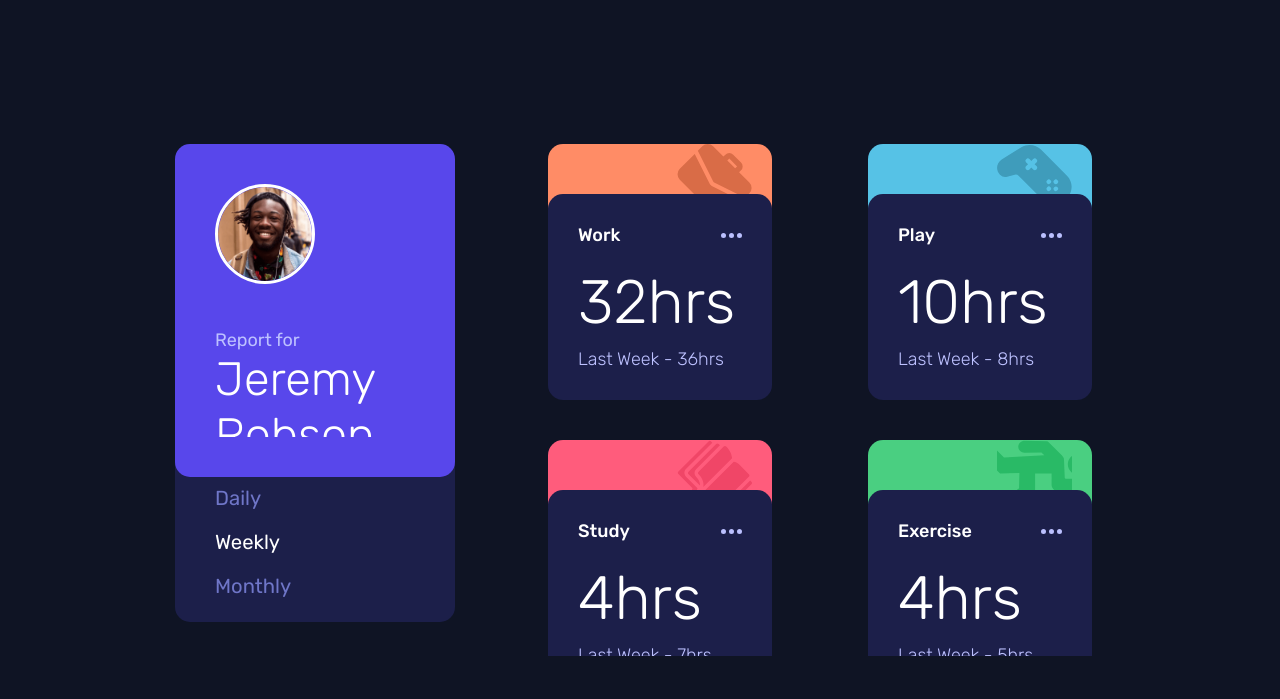
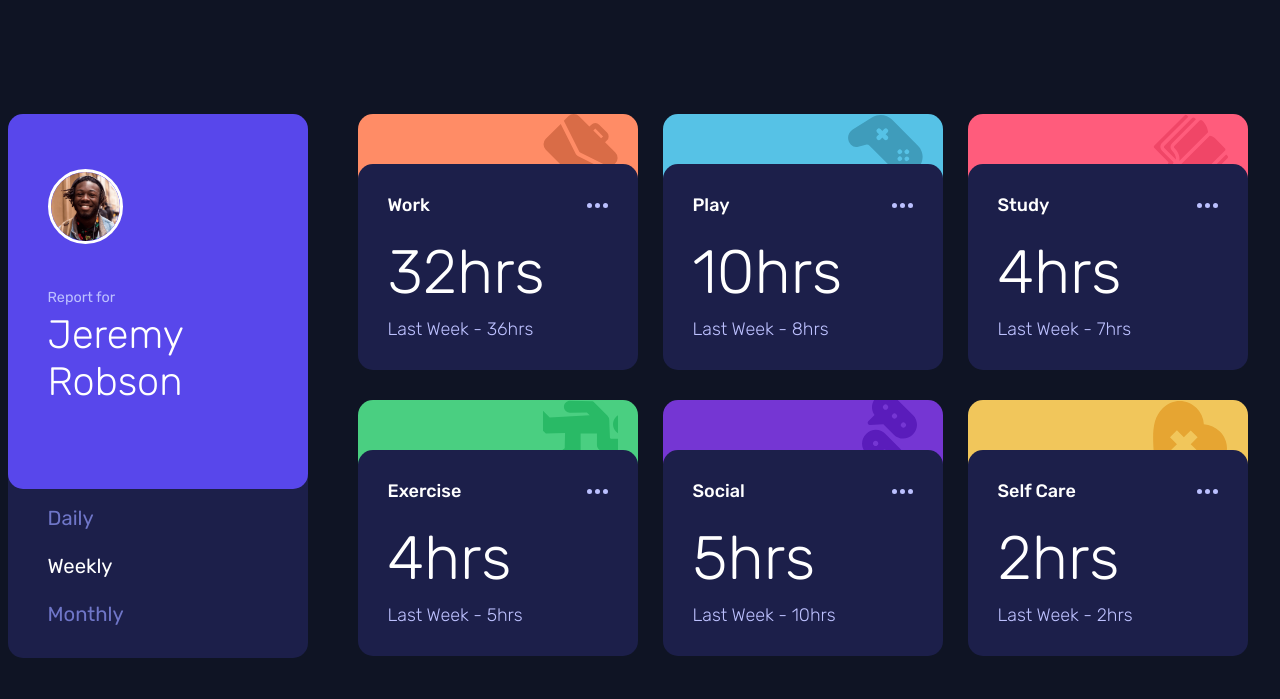
Before and after one commit to caioalmeidacl/time-tracking-dashboard, a plain HTML site: page index.html in a window 1280 px wide. Drawn offline with Linux system fonts and the light colour scheme.

Commit message:
feat: finish layout

```diff
--- a/index.html
+++ b/index.html
@@ -12,11 +12,14 @@
   <title>Frontend Mentor | Time tracking dashboard</title>
 </head>
 <body>
+  <div class="container">
       <section>
-    <div class="profile">
+        <div>
           <div class="info">
+            <div class="image">
               <img src="/images/image-jeremy.png" alt="Profile Photo">
-        <div>
+            </div>
+            <div class="username">
               <h2>Report for</h2>
               <h1>Jeremy Robson</h1>
             </div>
@@ -30,6 +33,7 @@
     </section>
 
     <main id="dashboard"></main>
+  </div>
 
   <script src="./script.js"></script>
 </body>
--- a/style.css
+++ b/style.css
@@ -28,8 +28,11 @@
 body {
     width: 100vw;
     height: 100vh;
+    background-color: var(--very-dark-blue);
+}
+
+.container {
     display: grid;
-    background-color: var(--very-dark-blue);
 }
 
 section {
@@ -44,17 +47,16 @@ section {
     border-radius: 15px;
 }
 
+.username {
+    margin-left: 20px;
+}
+
 .info img {
     max-width: 75px;
     max-height: 75px;
     object-fit: cover;
     border: 3px solid white;
     border-radius: 100%;
-}
-
-.info div {
-    margin-left: 20px;
-    width: 100%;
 }
 
 .info h2 {
@@ -87,7 +89,6 @@ li.active, li:hover  {
 /* cards */
 #dashboard {
     grid-area: main;
-    max-height: 100%;
 }
 
 .cards {
@@ -167,93 +168,66 @@ path:hover {
 /* laptop*/
 @media (min-width:769px) {
     body {
+        display: flex;
+    }
+    .container {
         grid-template-areas:
             "section main";
-        grid-template-columns:  350px auto;
+        max-width: 65vw;
+        margin-inline: auto;
+        grid-template-columns: 300px 915px;
         grid-template-rows: 1fr;
-        gap: 10px;
+        gap: 50px;
         place-content: center;
-        place-items: center;
+        place-self: center;
     }
-
-    section {
-        overflow: hidden;
-        max-width: 30vw;
-    }
-
-    .profile {
-        min-width: fit-content;
-        height: 64vh;
-        overflow: hidden;
-    }
-
     .info {
+        max-width: 450px;
+        min-height: 375px;
         flex-direction: column;
-        height: 65%;
         align-items: normal;
-        padding: 0px;
         position: relative;
         z-index: 2;
-        padding: 40px;
+        padding: 55px 40px 0 ;
     }
-
-
-    .info img {
-        max-width: 100px;
-        max-height: 100px;
-        margin-bottom: 45px;
+    .image {
+        margin-bottom: 40px;
     }
 
     .info div {
         margin-left: 0px;
-        overflow: hidden;
-        width: fit-content;
-    }
-
-    .info h2 {
-        font-weight: 400;
-        font-size: 1.0rem;
-        color: var(--pale-blue);
     }
     .info h1 {
-        font-weight: 300;
-        font-size: 2.6rem;
-        width: 200px;
+        margin-top: 5px;
+        font-size: 2.2rem;
     }
 
     .menu {
+        max-width: 450px;
+        min-height: 182px;
+        background-color: var(--dark-blue);
         flex-direction: column;
-        height: 20vh;
-        background-color: var(--dark-blue);
         justify-content: normal;
         border-bottom-left-radius: 15px;
         border-bottom-right-radius: 15px;
         margin-top: -15px;
-        padding: 0px 40px 0px;
-        justify-content: center;
-        overflow-y: auto;
+        padding: 20px 40px;
     }
 
     .menu li {
-        margin: 10px 0;
+        margin: 12px 0;
     }
 
     #dashboard {
         display: flex;
         flex-wrap: wrap;
-        max-width: 50vw;
-        height: 64vh;
-        overflow-y: auto;
-        justify-content: space-around;
-    }
-
-    ::-webkit-scrollbar {
-        background-color: var(--dark-blue);
+        max-width: 915px;
     }
 
     .cards {
-        min-width: fit-content;
-        width: 28vh;
+        margin: 0 25px 30px 0;
+        min-width: 280px;
+        max-width: 280px;
     }
 
     #content {
@@ -288,27 +262,25 @@ path:hover {
         font-size: 1rem;
         font-weight: 400;
         margin-top: 10px;
-        overflow: hidden;
     }
 
     .time h1 {
         font-size: 3.4rem;
         font-weight: 300;
-        overflow: hidden;
     }
 }
 
 
 /* mobile devices */
 @media (max-width: 768px) {
-    body {
+    .container {
         grid-template-areas:
         "section"
         "main";
         grid-template-columns: 1fr;
         grid-template-rows: 0.3fr auto;
         padding: 0 15px;
-        gap: 40px;
+        gap: 25px;
     }
 
     section {
@@ -316,6 +288,4 @@ path:hover {
         border-radius: 15px;
         margin-top: 50px;
     }
-
-
 }
```
Lines whose indentation alone changed are shown as unchanged.
